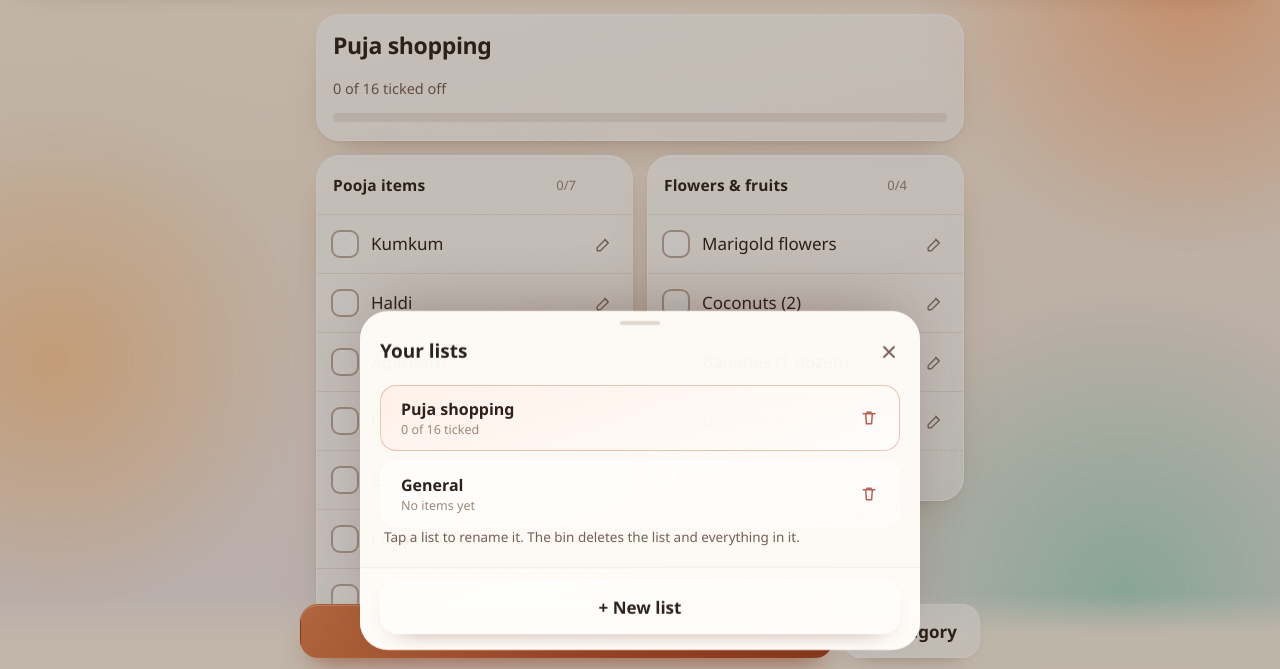
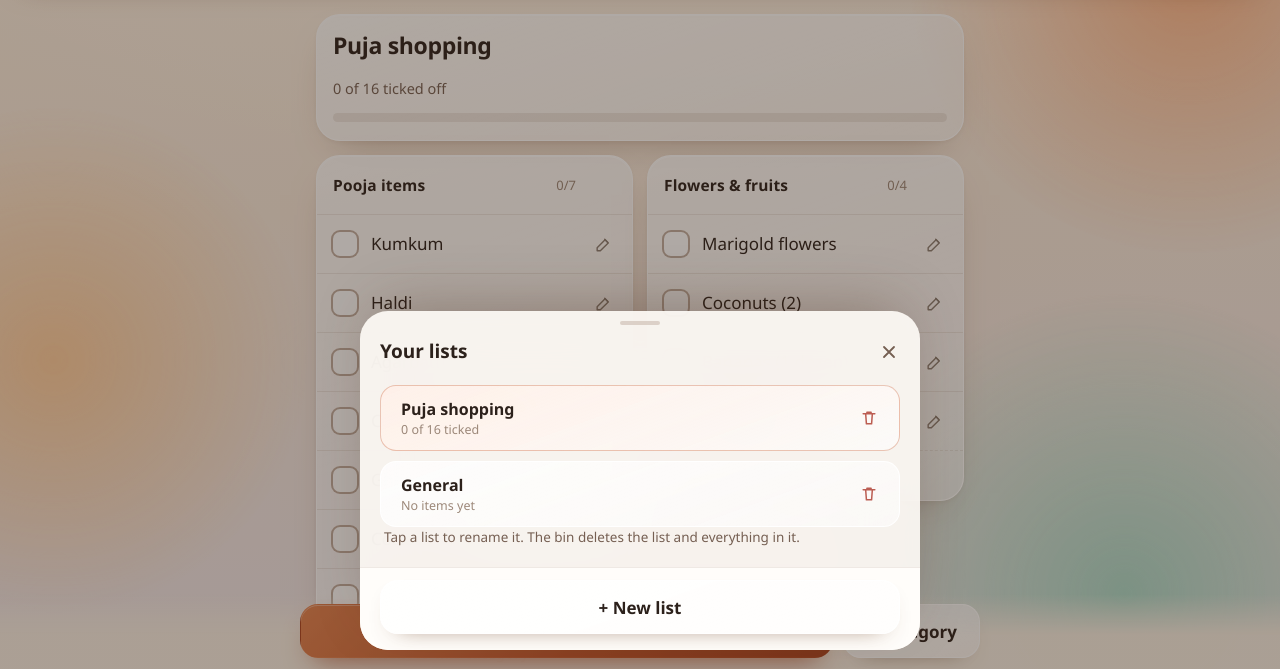
Before and after one commit to RJN-github/orion-checklist, a plain HTML site: page index.html in a window 1280 px wide. Both pictures are taken after a click on the button 892 px from the left and 37 px from the top of the page. Shown: the part 130-799 px from the top of the page. Drawn offline with Linux system fonts and the light colour scheme.

Commit message:
Fix the sheet showing list text through it
The glass sheet was translucent enough for the rows behind to read through
the panel and its action bar. Blur the backdrop, make the footer opaque and
deepen the scrim so the sheet reads as one surface.

🤖 Generated with Codebuff
Co-Authored-By: Codebuff <noreply@codebuff.com>

```diff
--- a/styles.css
+++ b/styles.css
@@ -607,7 +607,7 @@ button {
   position: fixed;
   inset: 0;
   z-index: 40;
-  background: rgba(46, 30, 20, 0.28);
+  background: rgba(46, 30, 20, 0.38);
   opacity: 0;
   transition: opacity 0.3s var(--ease-soft);
 }
@@ -629,7 +629,9 @@ button {
   max-height: min(88vh, calc(var(--vvh, 100vh) - 8px));
   margin: 0 auto;
   border-radius: 28px 28px 0 0;
-  background: rgba(255, 252, 248, 0.97);
+  background: rgba(255, 252, 248, 0.9);
+  -webkit-backdrop-filter: blur(26px) saturate(150%);
+  backdrop-filter: blur(26px) saturate(150%);
   box-shadow: 0 -20px 60px -20px rgba(72, 40, 20, 0.35);
   transform: translate3d(0, 100%, 0);
   transition: transform 0.38s var(--ease);
@@ -691,7 +693,7 @@ button {
   gap: 10px;
   padding: 12px 20px calc(16px + env(safe-area-inset-bottom));
   border-top: 1px solid var(--line);
-  background: linear-gradient(180deg, rgba(255, 252, 248, 0.6), rgba(255, 252, 248, 0.98));
+  background: #fffdfa;
 }
 
 .sheet__section {
@@ -933,6 +935,12 @@ button {
 
 /* ---------- wider screens ---------- */
 
+@supports not ((backdrop-filter: blur(10px)) or (-webkit-backdrop-filter: blur(10px))) {
+  .sheet {
+    background: #fffdfa;
+  }
+}
+
 @media (min-width: 900px) {
   .main {
     grid-template-columns: 1fr 1fr;
```
